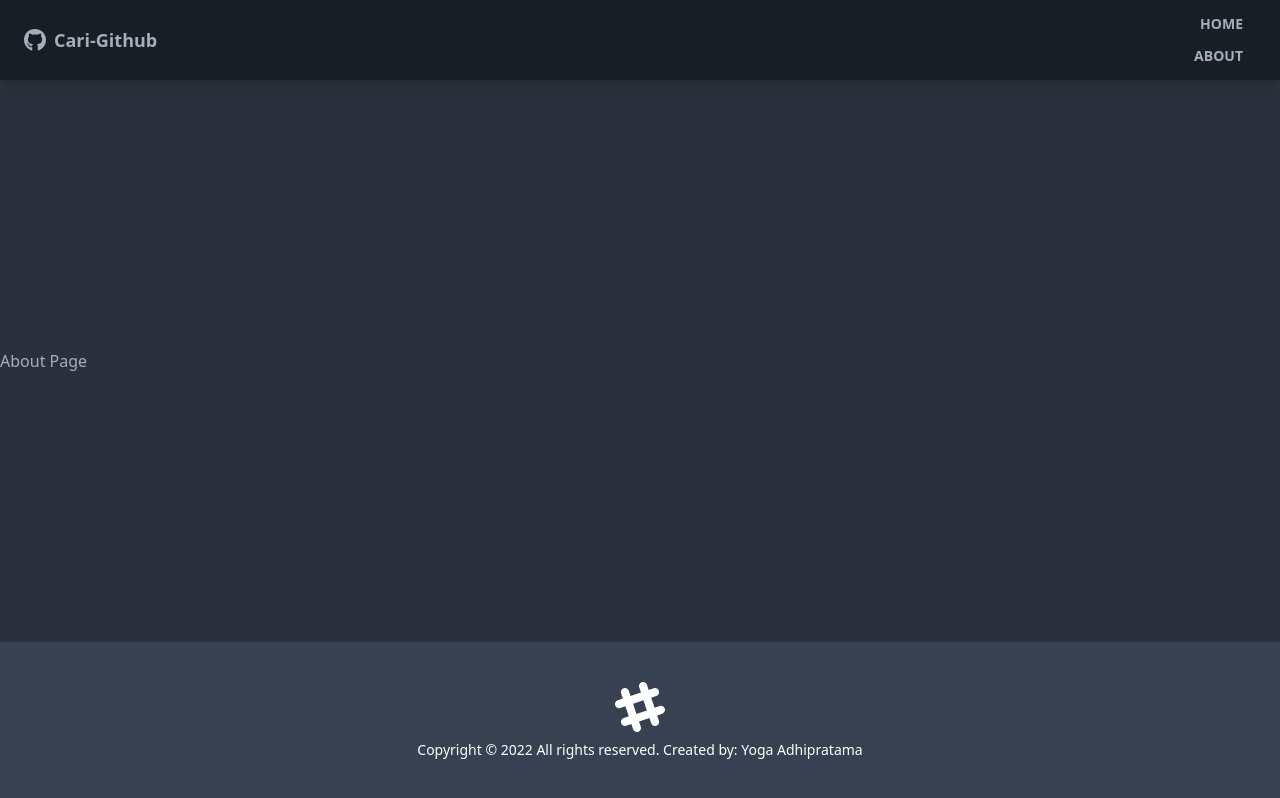
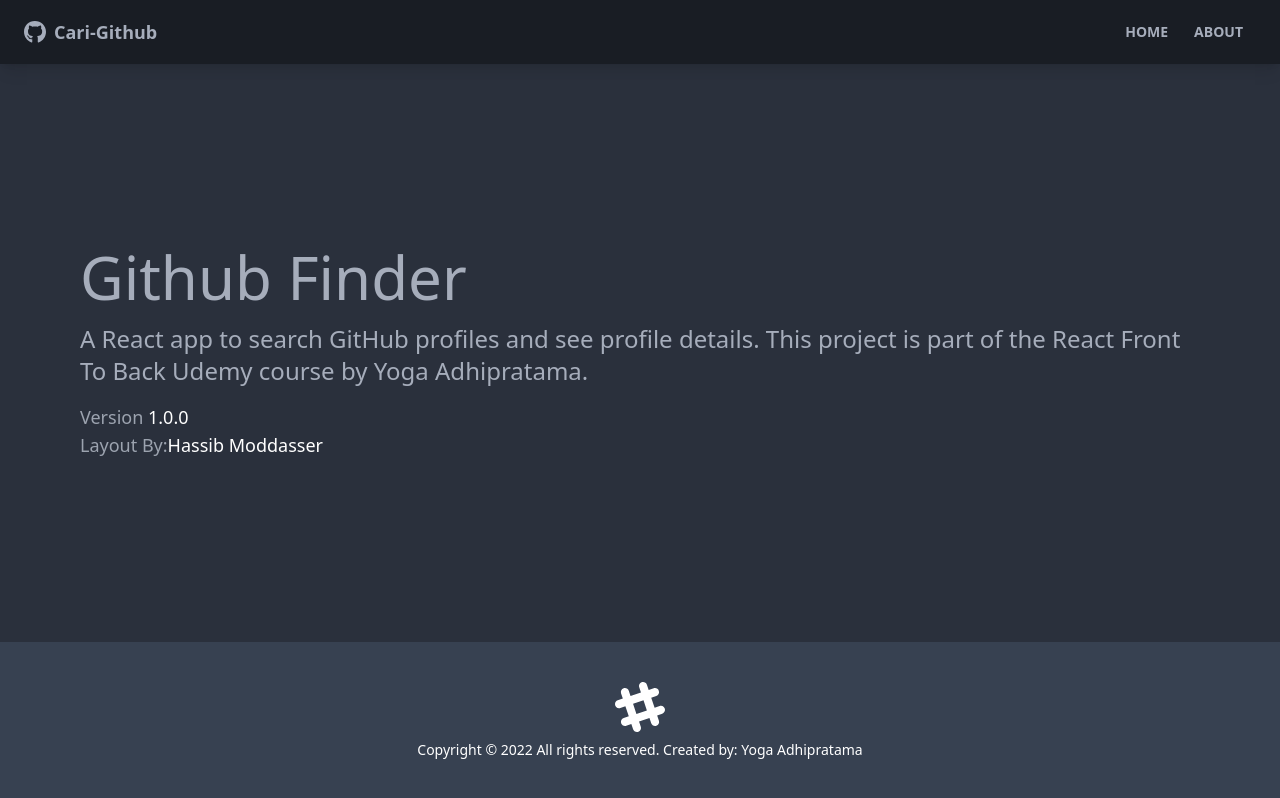
Before and after one commit to yogaadhipratama/Mika_Monitoring, a React (Create React App) app: page /about in a window 1280 px wide. Built offline with nearby package versions, Linux system fonts and the light colour scheme.

Commit message:
add user results

```diff
--- a/src/components/layouts/Navbar.jsx
+++ b/src/components/layouts/Navbar.jsx
@@ -13,9 +13,7 @@
         <div className="flex-1 px-2 mx-2">
             <div className="flex justify-end">
                 <Link to='/' className="btn btn-sm btn-ghost btn-rounded">Home</Link>
-            </div>
-            <div className="flex justify-end">
-                <Link to='/' className="btn btn-sm btn-ghost btn-rounded">About</Link>
+                <Link to='/about' className="btn btn-sm btn-ghost btn-rounded">About</Link>
             </div>
         </div>
       </div>
--- /dev/null
+++ b/src/components/users/UserResults.jsx
@@ -0,0 +1,49 @@
+import { useEffect, useState } from "react";
+
+function UserResults() {
+  const [users, setUsers] = useState([]);
+  const [isLoading, setIsLoading] = useState(true);
+
+  useEffect(() => {
+    fetchUsers();
+  }, []);
+
+  const fetchUsers = async () => {
+    const response = await fetch(`${process.env.REACT_APP_GITHUB_URL}/users`, {
+      headers: {
+        Authorization: `token ${process.env.REACT_APP_GITHUB_TOKEN}`,
+      },
+    });
+    const data = await response.json();
+    setUsers(data);
+    console.log(data);
+    setIsLoading(false);
+  };
+  return (
+    // <div className="grid grid-cols-1 gap-8 xl:grid-cols-4 lg:grid-cols-3 md:grid-cols-2">
+    //   {users.map((user) => (
+    //     <h3 key={user.id}>{user.login}</h3>
+    //   ))}
+    // </div>
+    <div className="overflow-x-auto">
+        <table className="table table-zebra w-full" >
+          <thead>
+            <tr>
+              <th>ID</th>
+              <th>user</th>
+            </tr>
+          </thead>
+      {users.map((user) => (
+          <tbody key={user.id}>
+            <tr>
+              <th>{user.id}</th>
+              <td>{user.login}</td>
+            </tr>
+          </tbody>
+          ))}
+        </table>
+    </div>
+  );
+}
+
+export default UserResults;
--- a/src/pages/About.jsx
+++ b/src/pages/About.jsx
@@ -1,9 +1,31 @@
 function About() {
-    return (
-        <div>
-            <h1>About Page</h1>
-        </div>
-    )
+  return (
+    <div className="px-20">
+      <h1 className="text-6xl mb-4">Github Finder</h1>
+      <p className="mb-4 text-2xl font-light">
+        A React app to search GitHub profiles and see profile details. This
+        project is part of the
+        <a href="https://www.udemy.com/course/modern-react-front-to-back/">
+          {" "}
+          React Front To Back
+        </a>{" "}
+        Udemy course by
+        <strong>
+          <a href="https://traversymedia.com"> Yoga Adhipratama</a>
+        </strong>
+        .
+      </p>
+      <p className="text-lg text-gray-400">
+        Version <span className="text-white">1.0.0</span>
+      </p>
+      <p className="text-lg text-gray-400">
+        Layout By:
+        <a className="text-white" href="https://twitter.com/hassibmoddasser">
+          Hassib Moddasser
+        </a>
+      </p>
+    </div>
+  );
 }
 
-export default About
+export default About;
--- a/src/pages/Home.jsx
+++ b/src/pages/Home.jsx
@@ -1,8 +1,10 @@
+import UserResults from "../components/users/UserResults"
 function Home() {
     return (
-        <div>
-            <h1>Home</h1>
-        </div>
+        <>
+        {/* SEARCH COMPONENT HERE */}
+            <UserResults/>
+        </>
     )
 }
 
--- a/src/pages/Notfound.jsx
+++ b/src/pages/Notfound.jsx
@@ -1,9 +1,20 @@
+import { FaHome } from "react-icons/fa";
+import { Link } from "react-router-dom";
+
 function Notfound() {
-    return (
-        <div>
-            <h1>Not Found Page</h1>
+  return (
+    <div className="hero">
+      <div className="text-center hero-content">
+        <div className="max-w-lg">
+          <h1 className="text-8xl font-bold mb-8">Oops..!</h1>
+            <p className="text-5xl mb-8">404 - Page Not Found</p>
+          <Link path="/" className="btn btn-primary btn-lg">
+            <FaHome className="mr-2" />Back To Home
+          </Link>
         </div>
-    )
+      </div>
+    </div>
+  );
 }
 
-export default Notfound
+export default Notfound;
--- a/tailwind.config.js
+++ b/tailwind.config.js
@@ -5,7 +5,7 @@
     extend: {},
   },
   daisyui: {
-    themes: ["cupcake", "dracula", "dark"],
+    themes: ["light", "dark", "cupcake", "bumblebee", "emerald", "corporate", "synthwave", "retro", "cyberpunk", "valentine", "halloween", "garden", "forest", "aqua", "lofi", "pastel", "fantasy", "wireframe", "black", "luxury", "dracula", "cmyk", "autumn", "business", "acid", "lemonade", "night", "coffee", "winter"],
   },
   plugins: [require("daisyui")],
 };
```
Also changed, not shown: 1 other file (tests, documents, lock files or other folders).
